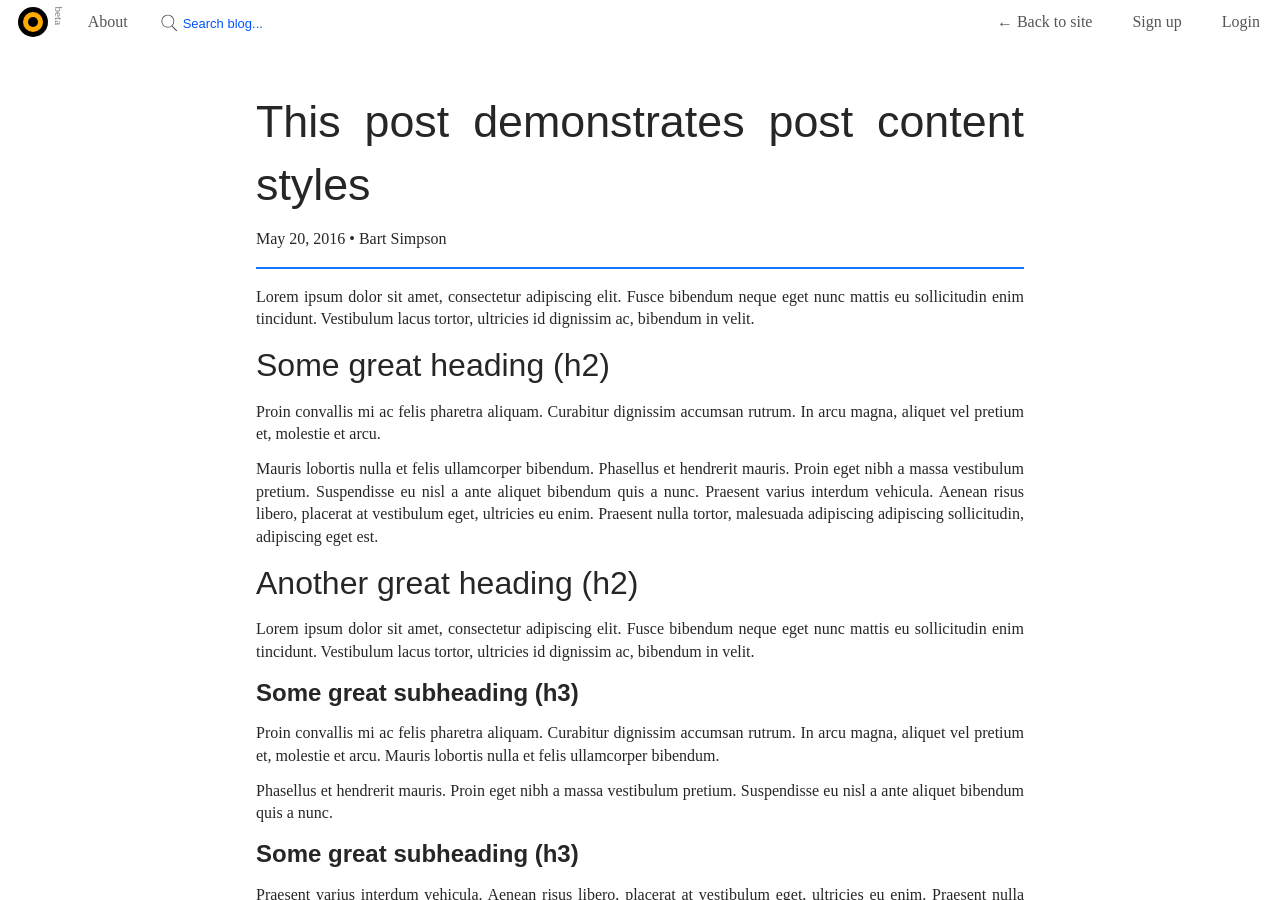
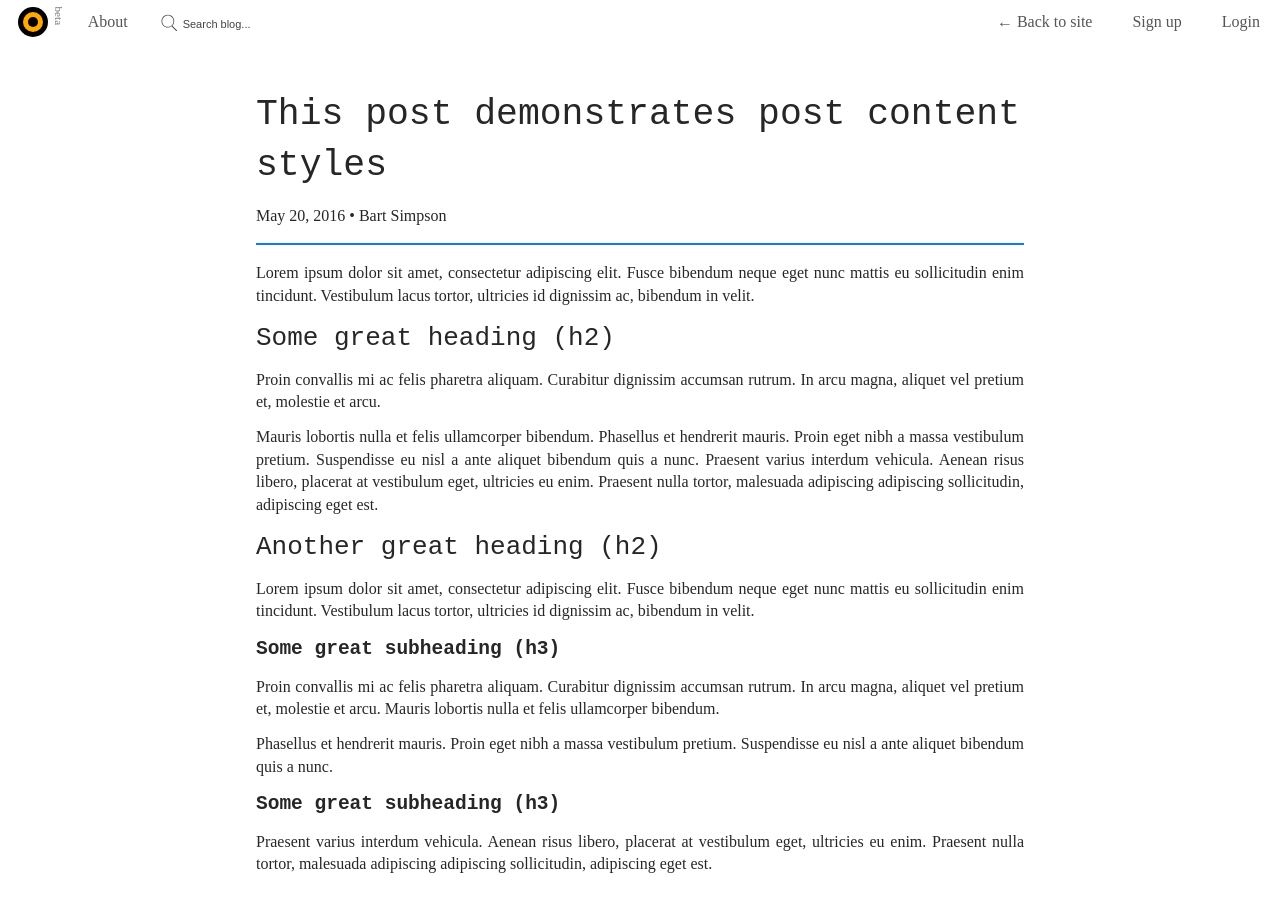
Before and after one commit to bookiza/bubblin-jekyll, a Jekyll site: the page built from _posts/2016-05-20-this-post-demonstrates-post-content-styles.md, in a window 1280 px wide and 900 px high. Built offline with Jekyll 4.4.1, drawn with Linux system fonts in a browser that asks for light colours.

Commit message:
new release: fix iOS Safari inputbox bug & justify post titles better. Using monospace for header tags instead of proxima

```diff
--- a/_layouts/post.html
+++ b/_layouts/post.html
@@ -19,7 +19,7 @@ layout: default
     </header>
     <hr>
 
-    <div itemprop="articleBody">
+    <div class="justify" itemprop="articleBody">
       {{ content }}
     </div>
 
--- a/_sass/scss/_reusable.scss
+++ b/_sass/scss/_reusable.scss
@@ -59,7 +59,7 @@ h4,
 h5,
 h6 {
     margin: 0;
-    font-family: 'proxima-nova', Arial, sans-serif;
+    font-family: monospace;
 }
 
 h1 {
@@ -202,22 +202,22 @@ input:-webkit-autofill {
 }
 
 ::-webkit-input-placeholder {
-    color: #05f !important;
-    font-size: 13px;
+    color: #444 !important;
+    font-size: 11px;
 }
 
 :-moz-placeholder {
-    color: #05f;
+	color: #444 !important;
     font-size: 13px;
 }
 
 ::-moz-placeholder {
-    color: #05f;
+  	color: #444 !important;
     font-size: 13px;
 }
 
 :-ms-input-placeholder {
-    color: #05f;
+    color: #444 !important;
     font-size: 13px;
 }
 
@@ -241,7 +241,6 @@ th {
 
 .wrapper {
     margin: 0 auto;
-    text-align: justify;
 }
 
 .left {
```
Also changed, not shown: bubblin-jekyll.gemspec.
